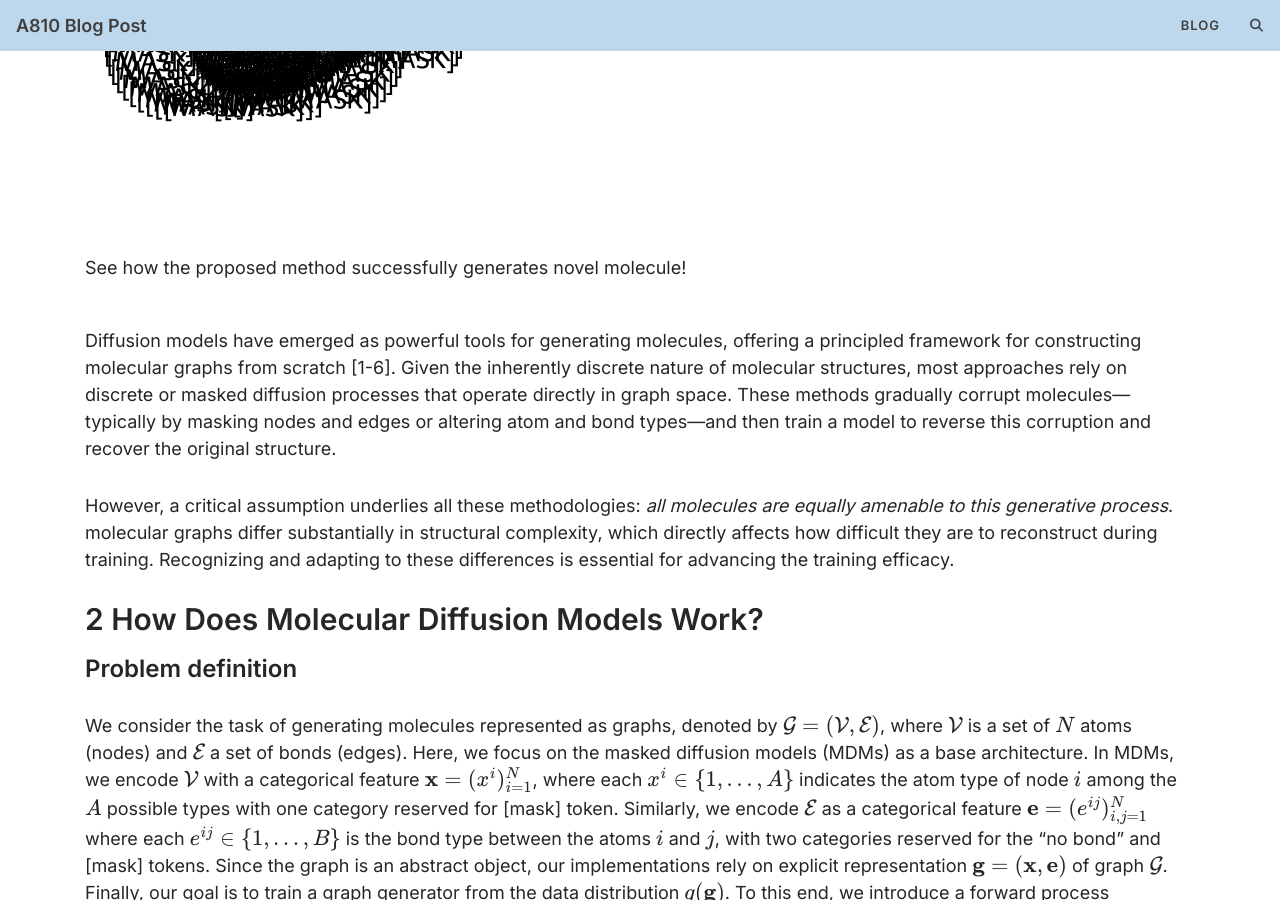
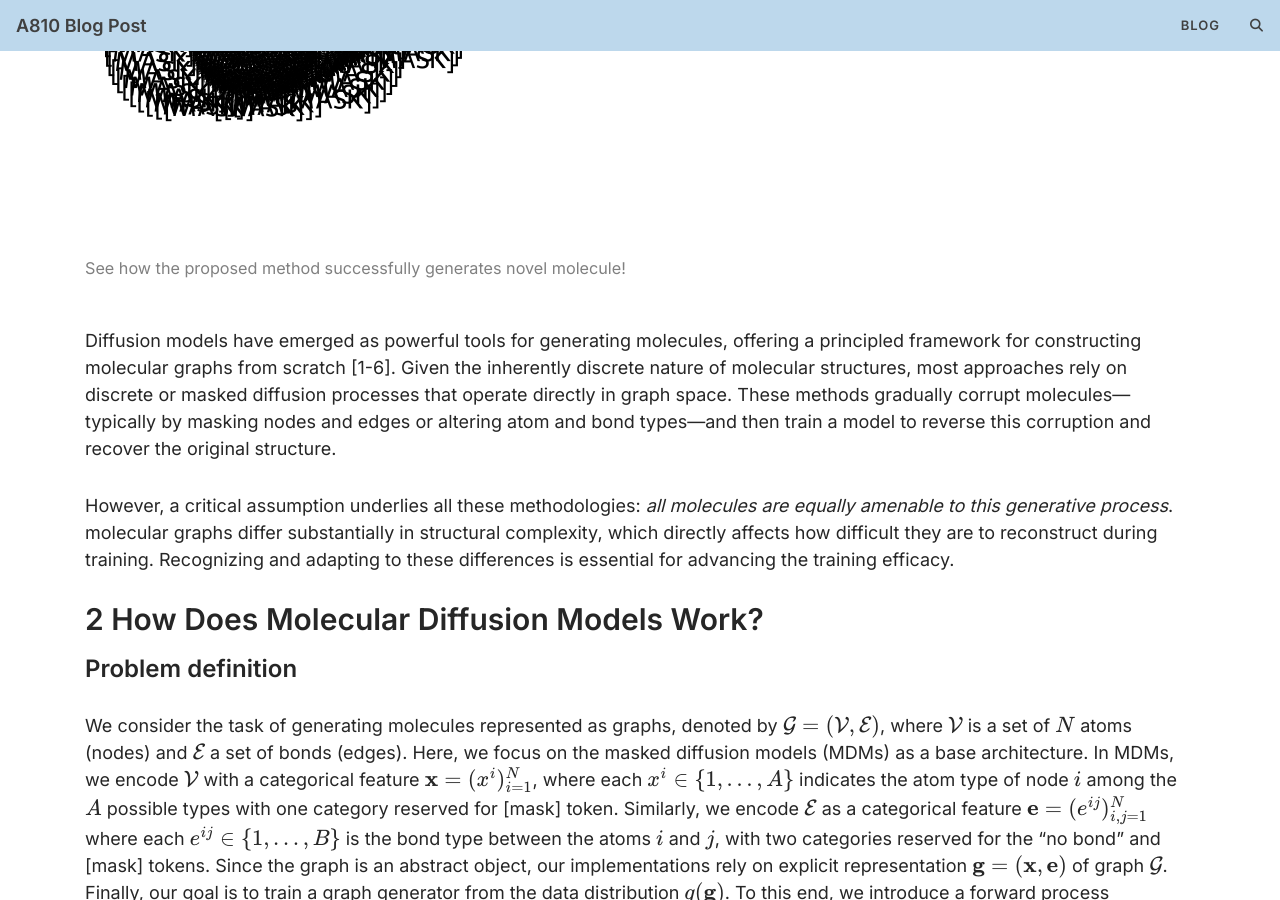
Before and after one commit to ai81020238069/ai81020238069.github.io, a Jekyll site: the page built from _posts/2025-05-31-ai810.md, in a window 1280 px wide and 900 px high, scrolled down 836 px. Built offline with Jekyll 4.4.1, drawn with Linux system fonts in a browser that asks for light colours; comment, search, counter and statistics services are not loaded.

Commit message:
edit caption

```diff
--- a/_posts/2025-05-31-ai810.md
+++ b/_posts/2025-05-31-ai810.md
@@ -29,7 +29,7 @@ toc:
     <div class="col-sm mt-3 mt-md-0">
         {% include figure.html path="assets/img/2025-05-31-ai810/1.gif"
         class="img-fluid rounded z-depth-2"
-        caption="See how the proposed method successfully generates novel molecule!" %}
+        caption='<span style="font-size:0.9em; color:gray;">See how the proposed method successfully generates novel molecule!</span>' %}
     </div>
 </div>
 
```
